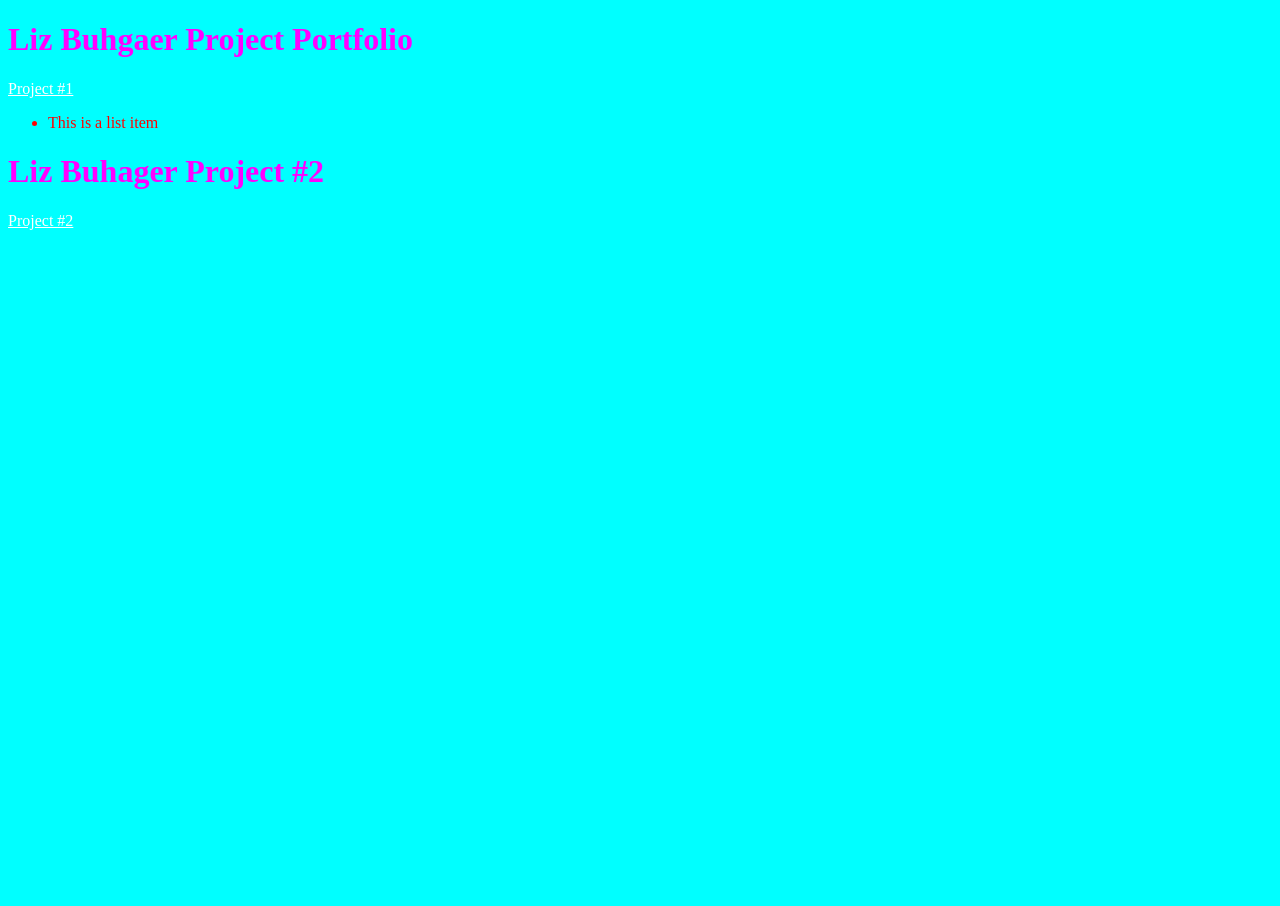
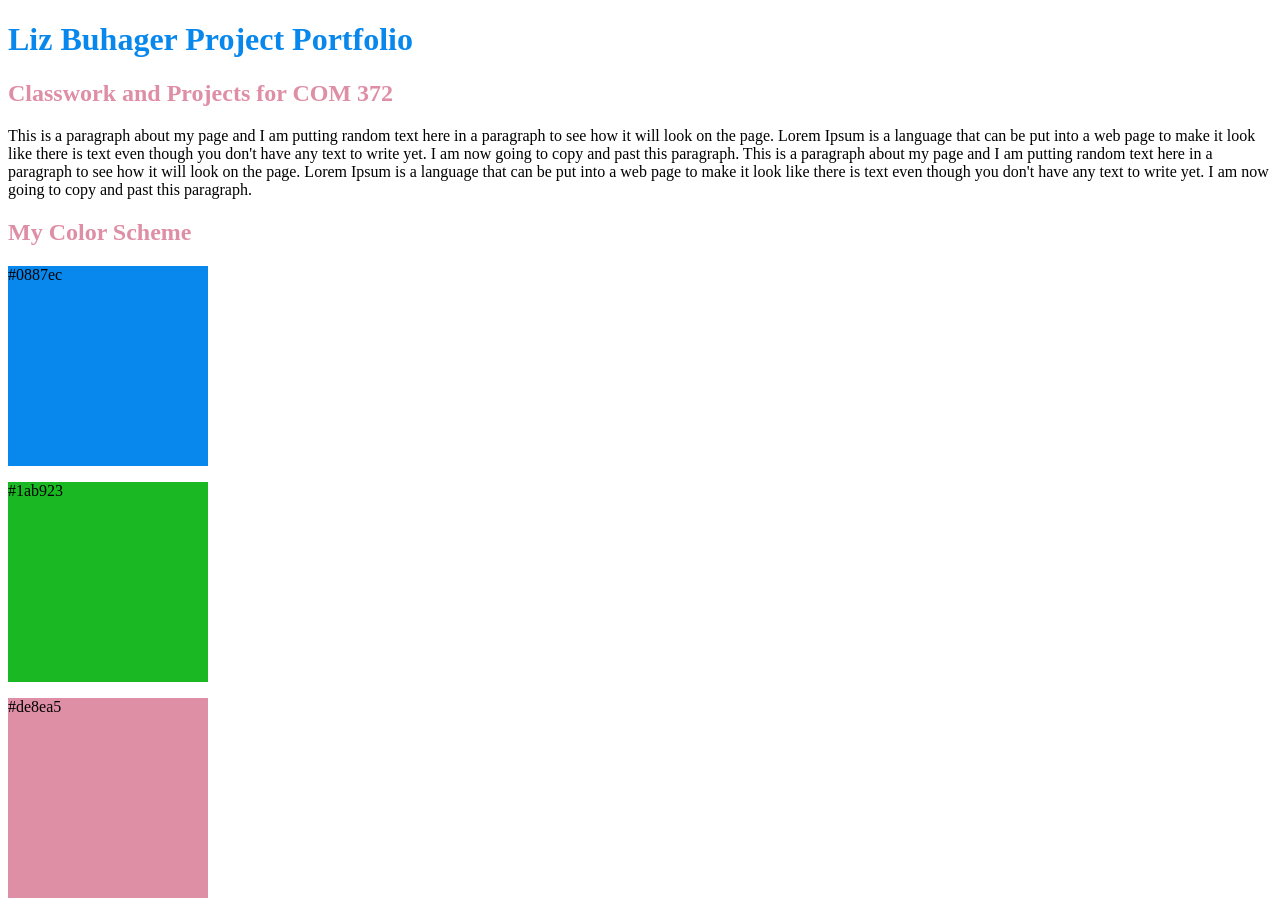
Before and after one commit to lizanneb/project-portfolio, a plain HTML site: page index.html in a window 1280 px wide. Before the commit the page ends 800 px from the top, so only its background shows below. Drawn offline with Linux system fonts and the light colour scheme.

Commit message:
CSS style
color scheme and boxes

```diff
--- /dev/null
+++ b/CSS/style.css
@@ -0,0 +1,38 @@
+/*
+Liz Buhager
+
+Blue- #0887ec
+Green- #1ab923
+Pink- #de8ea5
+*/
+
+
+a {
+    color: #0887ec;
+}
+
+h1 {
+    color: #0887ec;
+}
+
+.color1{
+    width: 200px;
+    height: 200px;
+    background-color: #0887ec;
+}
+
+.color2{
+    width: 200px;
+    height: 200px;
+    background-color: #1ab923;
+}
+
+.color3{
+    width: 200px;
+    height: 200px;
+    background-color: #de8ea5;
+}
+
+h2 {
+    color: #de8ea5;
+}
--- a/index.html
+++ b/index.html
@@ -2,26 +2,22 @@
 <html>
 <head>
 	<title>Liz Buhager Project Portfolio</title>
-    <style>
-        body{
-        background-color: aqua;
-            color:magenta;
-        }
-        li{
-            color:red;
-        }
-        a{
-            color:white;
-        }
-    </style>
+    <link rel="stylesheet" href="CSS/style.css">
 </head>
 <body>
-	<h1>Liz Buhgaer Project Portfolio</h1>
-    <a href="01beginning.html">Project #1</a>
-    <ul>
-        <li>This is a list item</li>
-        </ul>
-<h1>Liz Buhager Project #2</h1>
-    <a href="02recipe.html">Project #2</a>
+	<h1>Liz Buhager Project Portfolio</h1>
+    <h2>Classwork and Projects for COM 372</h2>
+
+    <p>This is a paragraph about my page and I am putting random text here in a paragraph to see how it will look on the page.  Lorem Ipsum is a language that can be put into a web page to make it look like there is text even though you don't have any text to write yet. I am now going to copy and past this paragraph. This is a paragraph about my page and I am putting random text here in a paragraph to see how it will look on the page.  Lorem Ipsum is a language that can be put into a web page to make it look like there is text even though you don't have any text to write yet. I am now going to copy and past this paragraph.</p>
+
+    <h2>My Color Scheme</h2>
+
+    <div class="color1">
+        <p>#0887ec</p></div>
+    <div class="color2">
+        <p>#1ab923</p></div>
+    <div class="color3">
+        <p>#de8ea5</p></div>
+
 </body>
 </html>
```
